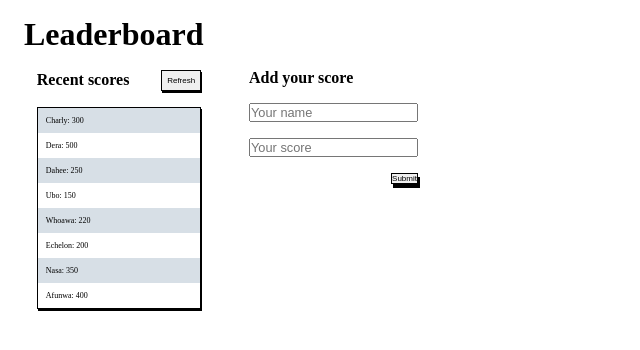
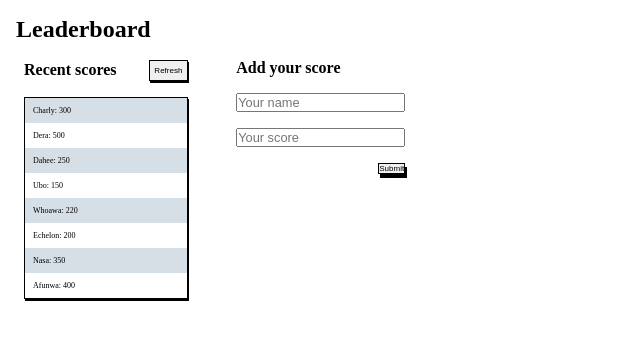
Before and after one commit to charlyeneh/Leaderboard-list-App, a website built with webpack: page src/index.html in a window 1280 px wide. Shown: the whole page, without its empty margins (0-640 px from the left). Built offline with nearby package versions, Linux system fonts and the light colour scheme.

Commit message:
Add more styling

```diff
--- a/src/style.css
+++ b/src/style.css
@@ -6,17 +6,16 @@
 
 body {
   padding: 1rem;
-  margin-left: 0.5rem;
 }
 
 h1 {
-  font-size: 2rem;
+  font-size: 1.5rem;
 }
 
 .container {
   display: flex;
   flex-direction: row;
-  margin-left: 0.8rem;
+  margin-left: 0.5rem;
 }
 
 .left-container,
```
